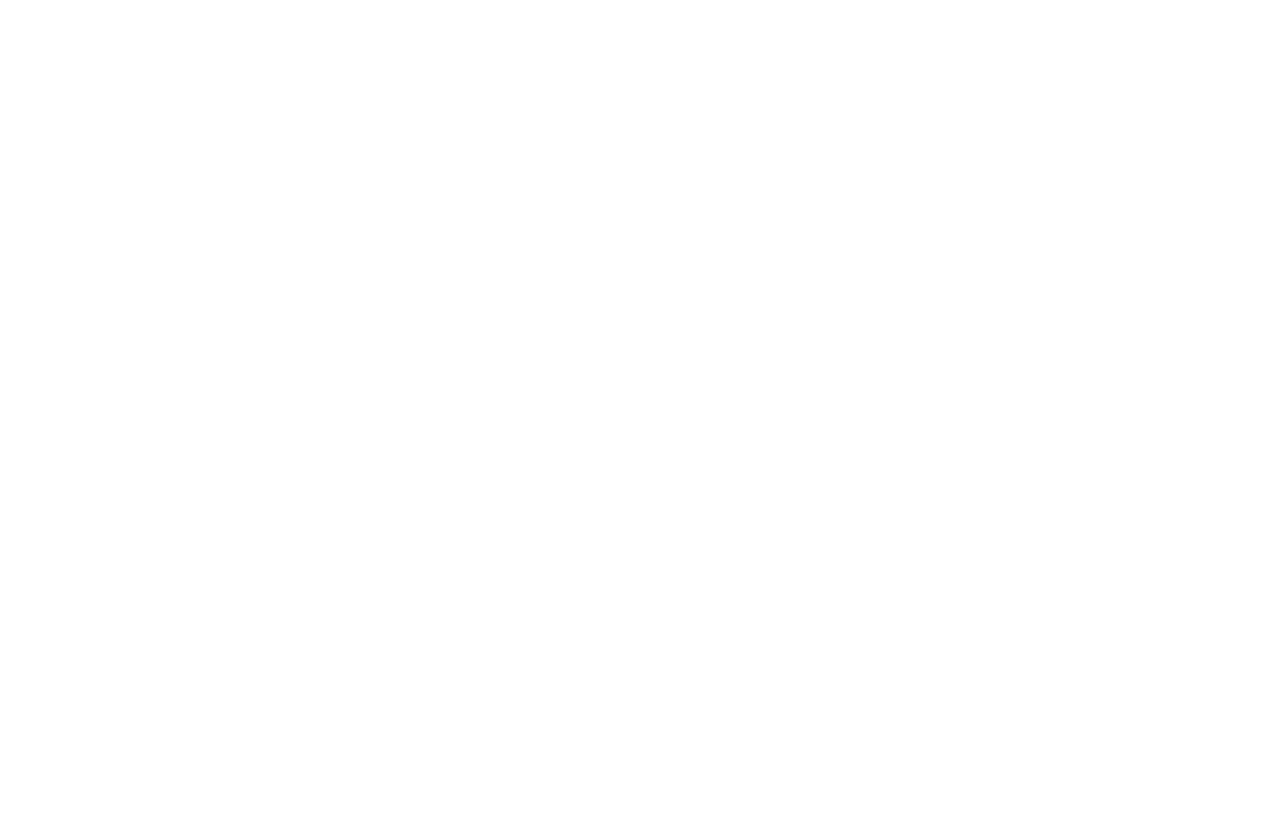
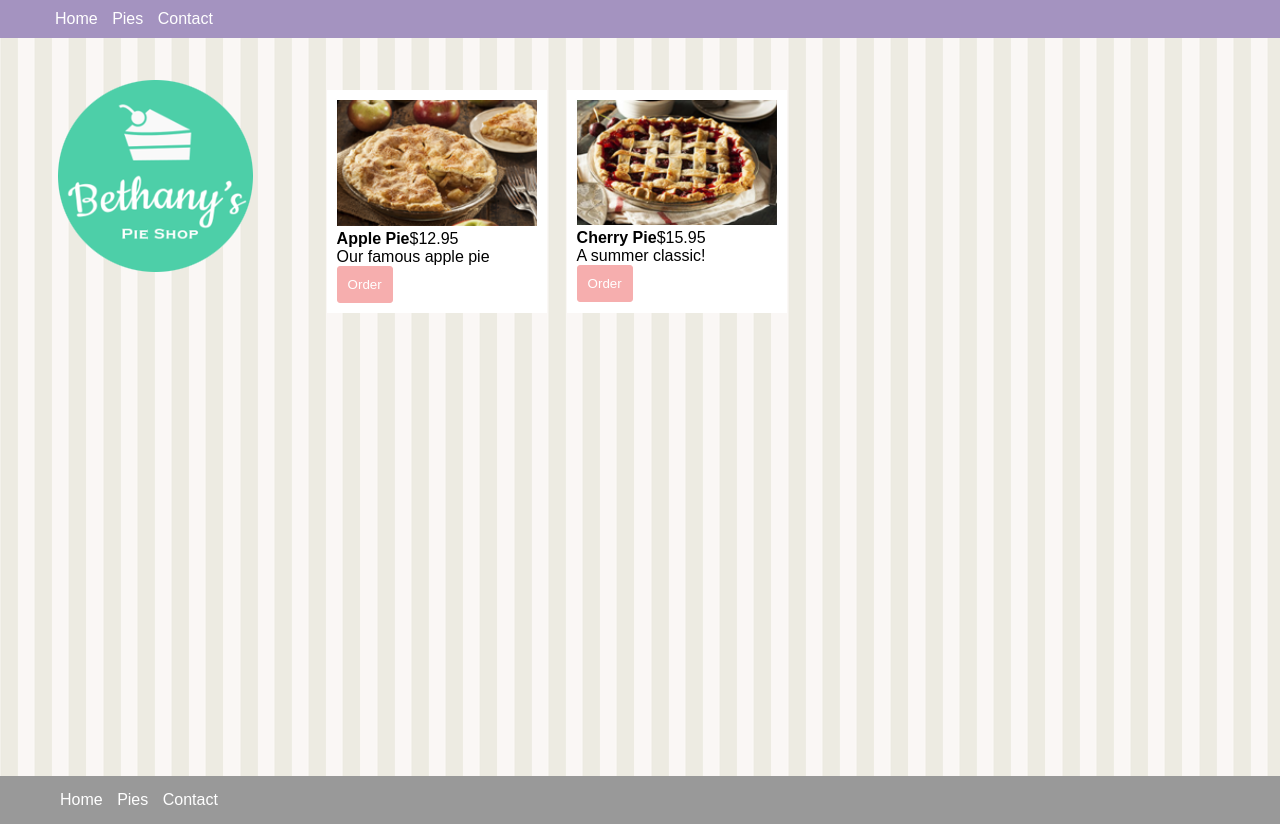
Before and after one commit to murokiruth/html-css-javascript-getting-started-start, a plain HTML site: page pies.html in a window 1280 px wide. Before the commit the page ends 800 px from the top, so only its background shows below. Drawn offline with Linux system fonts and the light colour scheme.

Commit message:
-m "updated html files and css file"

```diff
--- a/contact.html
+++ b/contact.html
@@ -0,0 +1,40 @@
+<!DOCTYPE html>
+<html lang="en">
+    <head>
+        <meta charset="UTF-8">
+        <meta name="viewpoint" content="content="width=device-width, initial-scale=1.0>
+        <title>Contact | Pie Shop</title>
+        <link rel="stylesheet" href="site.css" type="text/css">
+    </head>
+    <body>
+        <header>
+            <nav>
+                <ul>
+                    <li><a href="index.html">Home</a></li>
+                    <li><a href="pies.html">Pies</a></li>
+                    <li><a href="/">Contact</a></li>
+                </ul>
+            </nav>
+        </header>
+        <main>
+            <aside><img src="images/logo.png" alt="Bethany's Pie Shop"></aside>
+            <article>
+                <h1>Contact</h1>
+                <p>We are always glad to hear from you!</p>
+                <p>
+                    <a href="mailto:example@bethanyspieshop.com?subject=Interested%20in%20pies">Send us an email</a>
+                    and let us know how we can help make your occasion special.
+                </p>
+            </article>
+        </main>
+        <footer>
+            <nav>
+                <ul>
+                    <li><a href="/">Home</a></li>
+                    <li><a href="pies.html">Pies</a></li>
+                    <li><a href="contact.html">Pies</a></li>
+                </ul>
+            </nav>
+        </footer>
+    </body>
+</html>
--- a/pies.html
+++ b/pies.html
@@ -0,0 +1,54 @@
+<!DOCTYPE html>
+<html lang="en">
+    <head>
+        <meta charset="UTF-8">
+        <meta name="viewpoint" content="content="width=device-width, initial-scale=1.0>
+        <title>Pies | Pie Shop</title>
+        <link rel="stylesheet" href="site.css" type="text/css">
+    </head>
+    <body>
+        <header>
+            <nav>
+                <ul>
+                    <li><a href="/">Home</a></li>
+                    <li><a href="pies.html">Pies</a></li>
+                    <li><a href="contact.html">Contact</a></li>
+                </ul>
+            </nav>
+        </header>
+        <main>
+            <aside><img src="images/logo.png" alt="Bethany's Pie Shop"></aside>
+            <article>
+                <section class="columns-desktop">
+                    <div class="pie">
+                        <img src="images/apple-pie.png" alt="Apple Pie">
+                        <div class="columns">
+                            <div class="title">Apple Pie</div>
+                            <div class="price">$12.95</div>
+                        </div>
+                        <p class="desc">Our famous apple pie</p>
+                        <button data-order="apple-pie">Order</button>
+                    </div>
+                    <div class="pie">
+                        <img src="images/cherry-pie.png" alt="Chery Pie" />
+                        <div class="columns">
+                          <div class="title">Cherry Pie</div>
+                          <div class="price">$15.95</div>
+                        </div>
+                        <p class="desc">A summer classic!</p>
+                        <button data-order="cherry-pie">Order</button>
+                    </div>
+                </section>
+            </article>
+        </main>
+        <footer>
+            <nav>
+                <ul>
+                    <li><a href="/">Home</a></li>
+                    <li><a href="pies.html">Pies</a></li>
+                    <li><a href="contact.html">Contact</a></li>
+                </ul>
+            </nav>
+        </footer>
+    </body>
+</html>
--- a/site.css
+++ b/site.css
@@ -0,0 +1,103 @@
+/*set every single selector to margin zero*/
+* {
+    margin: 0;
+}
+html, body {
+    height: 100%;
+}
+body{
+    font-family: Arial, Helvetica, sans-serif;
+    background-color: #999;
+}
+/* p {
+} */
+header{
+    display: block;
+    /*to ensure navigation bar stays fixed */
+    position: fixed;
+    top: 0;
+    left: 0;
+    width: 100%;
+    background-color: #a493c0;
+    padding: 10px;
+}
+/*links styling*/
+nav a:visited, nav a:link {
+    color: #fff;
+    text-decoration: none;
+}
+
+
+nav ul li {
+    display: inline-block;
+    list-style: none;
+    margin: 0 5px 0 5px;
+}
+main {
+    display: block;
+    background-image: url("images/background.png");
+    padding-top: 3em;
+    padding-bottom: 3em;
+    min-height: 85%;
+}
+footer {
+    padding: 15px;
+}
+aside, article {
+    padding: 2em;
+}
+aside {
+    text-align: center;
+}
+article {
+    width: 75%;
+}
+.columns {
+    display: flex;
+}
+@media only screen and (min-width: 768px) {
+
+    main{
+        display: flex;
+    }
+
+    aside{
+        margin-left: 2%;
+    }
+    .columns-desktop {
+        display: flex;
+    }
+}
+
+/* Pies styling */
+.pie {
+    width: 200px;
+    padding: 10px;
+    margin: 10px;
+    background-color: #fff;
+    border: solid 1 px #ccc;
+}
+
+.pie img {
+    width: 100%;
+}
+
+.pie .title {
+    font-weight: bold;
+}
+
+.pie .columns {
+    width: 100%;
+}
+
+.pie .price {
+    text-align: right;
+}
+
+.pie button {
+    background-color: #f6aeae;
+    padding: 10px;
+    border: solid 1px #f6aeae;
+    border-radius: 3px;
+    color: #fff;
+}
```
Also changed, not shown: index.html (+40 -2 lines).
